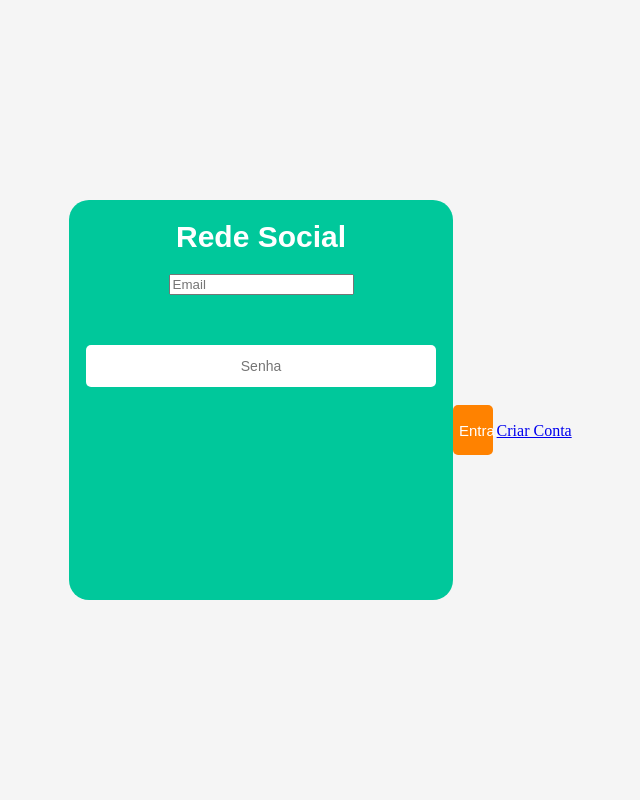
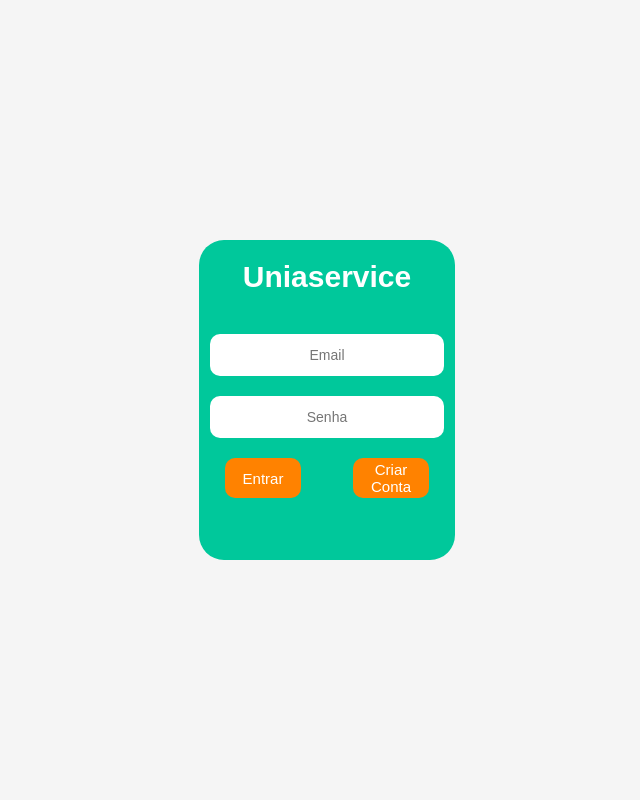
Before and after one commit to Nunes03/site-programacao-web, a PHP site: page /login.html in a window 1280 px wide. Shown: the whole page, without its empty margins (313-953 px from the left). Run offline with PHP 8.4, Linux system fonts and the light colour scheme.

Commit message:
Add files via upload

```diff
--- a/components/login/login.css
+++ b/components/login/login.css
@@ -1,44 +1,54 @@
 /*Padronizando fonte*/
-.h1-site-name-class {
-    font-family: sans-serif;
-    font-size: 30px;
-    color: white;
+body, html {
+    margin: 0;
+    padding: 0;
+    height: 100%;
 }
 
-.div-master-login-class {
-    position: absolute;
-	top:0;
-	left:0;
-
+.container {
     display: flex;
+    flex-direction: row;
     justify-content: center;
     align-items: center;
 
     background-color: rgb(245,245,245);
 
+    max-width: 100%;
     height: 100%;
-    width: 100%;
 }
 
-.div-login-class {
+.box {
     display: flex;
     flex-direction: column;
     align-items: center;
 
     background-color: rgb(0,200,155);
 
-    width: 30%;
-    height: 50%;
+    width: 20%;
+    height: 40%;
 
-    border-radius: 20px;
+    border-radius: 25px;
 }
 
+.title {
+    font-family: sans-serif;
+    font-size: 30px;
+    color: white;
+}
 
+.line {
+    display: flex;
+    flex-direction: row;
+    justify-content: center;
+    align-items: center;
 
-.input-login {
-    border-radius: 5px;
+    margin-bottom: 20px;
+    width: 100%;
+}
+
+.input {
+    border-radius: 10px;
     border-style: hidden;
-
 
     width: 90%;
     height: 40px;
@@ -47,12 +57,18 @@
     font-size: 14px;
     text-align: center;
     color: black;
-
-    margin-top: 50px;
 }
 
-.button-login-class {
-    border-radius: 5px;
+.buttons {
+    display: flex;
+    flex-direction: row;
+    justify-content: space-around;
+
+    width: 100%;
+}
+
+.button {
+    border-radius: 10px;
     border-style: hidden;
 
     background-color: rgb(255,130,0);
@@ -61,8 +77,13 @@
     font-size: 15px;
     color: white;
 
-    margin-top: 60px;
+    width: 30%;
+    height: 40px;
 
-    width: 30%;
-    height: 50px;
+    cursor: pointer;
 }
+
+.button:hover {
+    box-shadow: -5px 5px 5px rgba(0, 0, 0, 0.2);
+    transition : box-shadow ease-out 0.6s;
+}
--- a/components/login/login.html
+++ b/components/login/login.html
@@ -10,19 +10,27 @@
   </head>
 
   <body>
-    <div class="div-master-login-class">
-      <div class="div-login-class">
-        <h1 class="h1-site-name-class">Rede Social</h1>
+    <div class="container">
+      <div class="box">
+        <div class="line">
+          <h1 class="title">Uniaservice</h1>
+        </div>
 
-        <input type="email" class="input-email" placeholder="Email" />
+        <div class="line">
+          <input type="email" class="input" placeholder="Email" />
+        </div>
 
-        <input type="password" class="input-login" placeholder="Senha" />
-      </div>
+        <div class="line">
+          <input type="password" class="input" placeholder="Senha" />
+        </div>
 
-      <div class="buttons-login-class">
-        <button class="button-login-class">Entrar</button>
+        <div class="buttons">
+            <button class="button">Entrar</button>
 
-        <a href="create-account.html">Criar Conta</a>
+            <button class="button" onclick="createAccountRedirect()">
+              Criar Conta
+            </button>
+        </div>
       </div>
     </div>
   </body>
--- a/components/login/login.js
+++ b/components/login/login.js
@@ -0,0 +1,3 @@
+function createAccountRedirect() {
+    window.location.pathname = "/components/create-account/create-account.html";
+}
```
